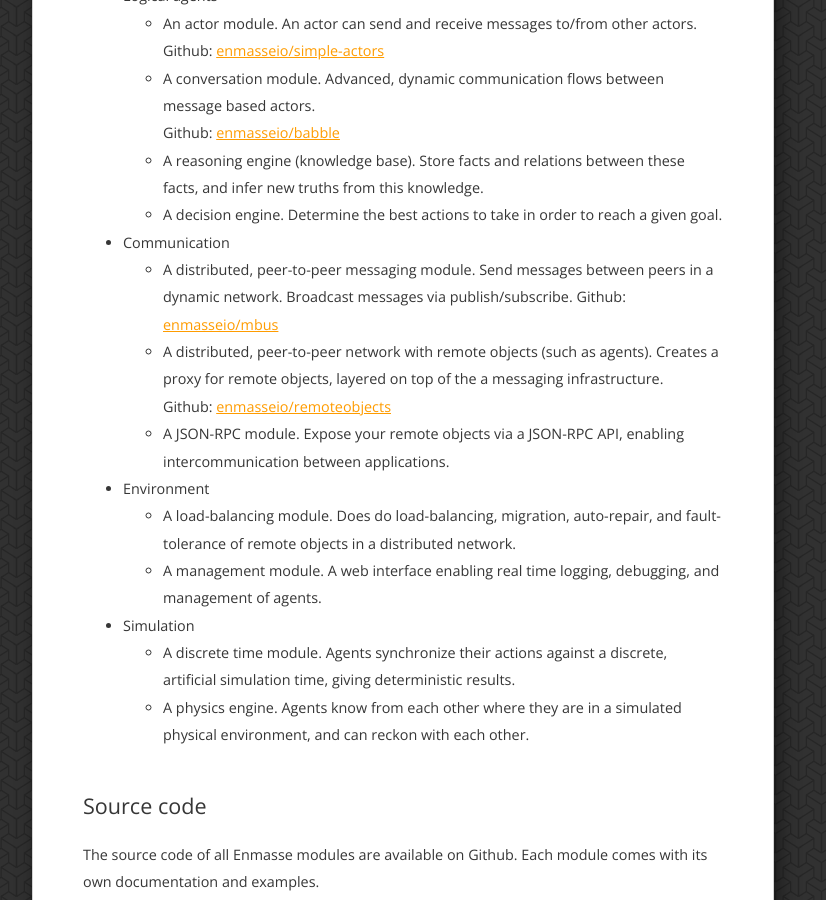
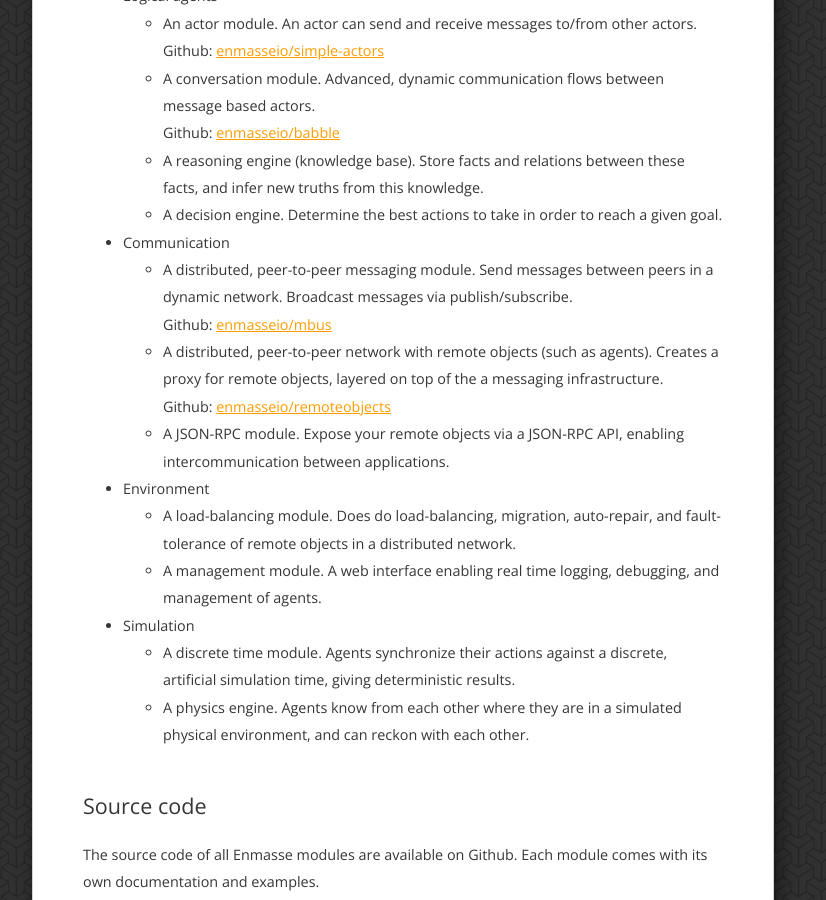
Before and after one commit to enmasseio/website, a Jekyll site: the page built from index.md, in a window 1280 px wide and 900 px high, scrolled down 1051 px. Shown: the whole window, without its empty margins (237-1063 px from the left). Built offline with Jekyll 4.4.1, drawn with Linux system fonts in a browser that asks for light colours.

```diff
--- a/index.md
+++ b/index.md
@@ -37,7 +37,7 @@
   - A reasoning engine (knowledge base). Store facts and relations between these facts, and infer new truths from this knowledge.
   - A decision engine. Determine the best actions to take in order to reach a given goal.
 - Communication
-  - A distributed, peer-to-peer messaging module. Send messages between peers in a dynamic network. Broadcast messages via publish/subscribe.
+  - A distributed, peer-to-peer messaging module. Send messages between peers in a dynamic network. Broadcast messages via publish/subscribe.<br>
     Github: [enmasseio/mbus](https://github.com/enmasseio/mbus)
   - A distributed, peer-to-peer network with remote objects (such as agents). Creates a proxy for remote objects, layered on top of the a messaging infrastructure.<br>
     Github: [enmasseio/remoteobjects](https://github.com/enmasseio/remoteobjects)
```
